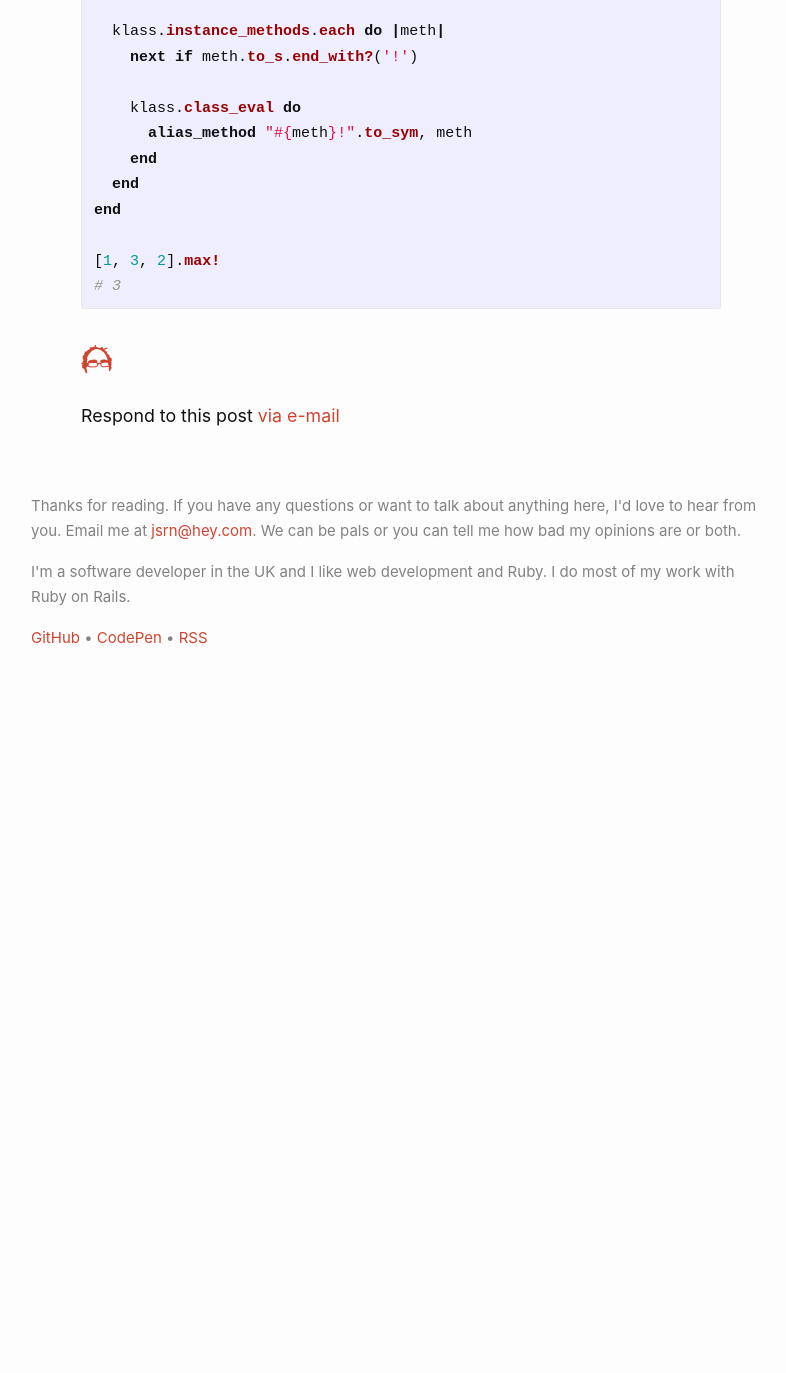
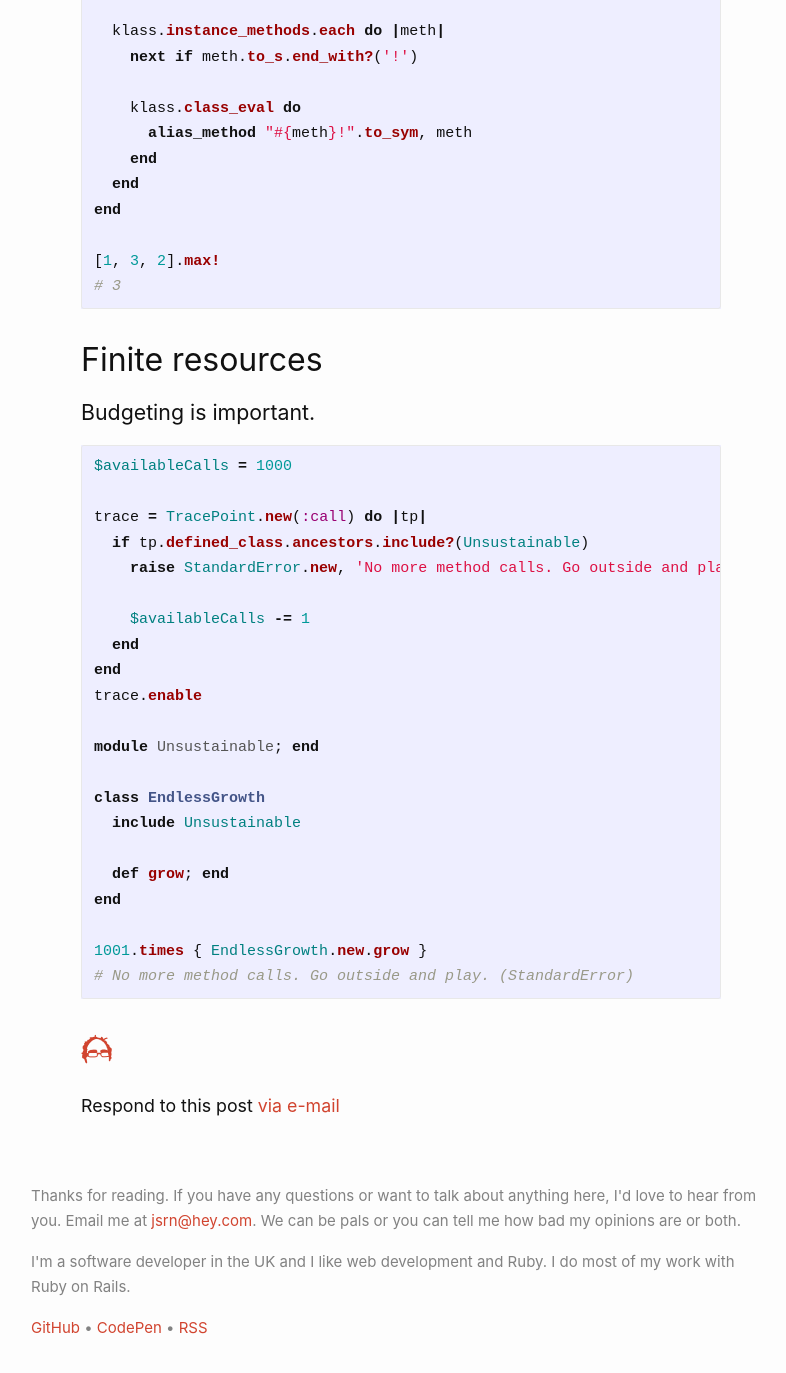
Before and after one commit to jsrn/jsrn.github.io, a Jekyll site: the page built from _posts/2022-07-05-questionable-ruby.md, in a window 1280 px wide and 1400 px high, scrolled down 1432 px. Shown: the top 1373 px of the window, without its empty margins (239-1025 px from the left). Built offline with Jekyll 4.4.1, drawn with Linux system fonts in a browser that asks for light colours; before the commit the page ends 2142 px from its top, so only the background shows below that; some of the changed text lies outside the part shown.

Commit message:
questionable ruby

````diff
--- a/_posts/2022-07-05-terrible-ruby.md
+++ b/_posts/2022-07-05-questionable-ruby.md
@@ -60,3 +60,32 @@ end
 [1, 3, 2].max!
 # 3
 ```
+
+
+## Finite resources
+
+Budgeting is important.
+
+```ruby
+$availableCalls = 1000
+
+trace = TracePoint.new(:call) do |tp|
+  if tp.defined_class.ancestors.include?(Unsustainable)
+    raise StandardError.new, 'No more method calls. Go outside and play.' if $availableCalls.zero?
+
+    $availableCalls -= 1
+  end
+end
+trace.enable
+
+module Unsustainable; end
+
+class EndlessGrowth
+  include Unsustainable
+
+  def grow; end
+end
+
+1001.times { EndlessGrowth.new.grow }
+# No more method calls. Go outside and play. (StandardError)
+```
````
Also changed, not shown: other parts of _posts/2022-07-05-questionable-ruby.md (+2 -2 lines).
